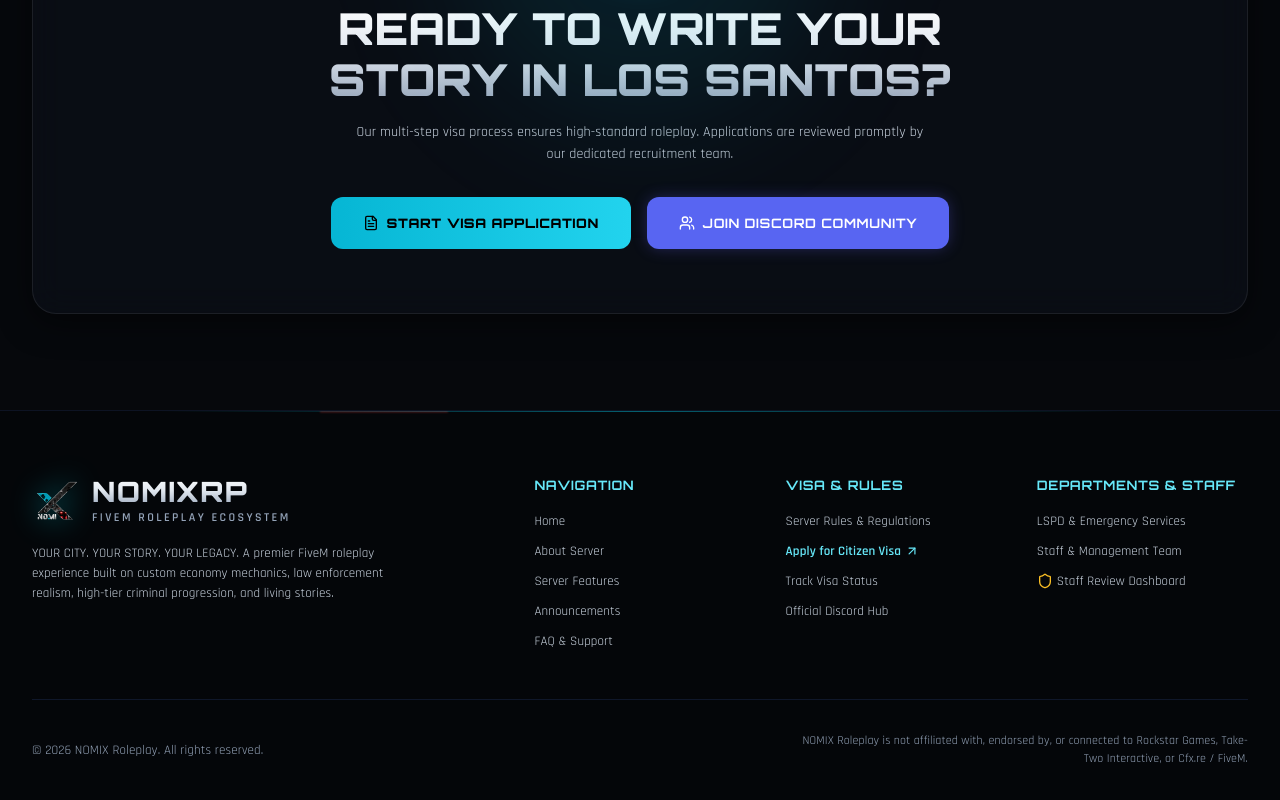
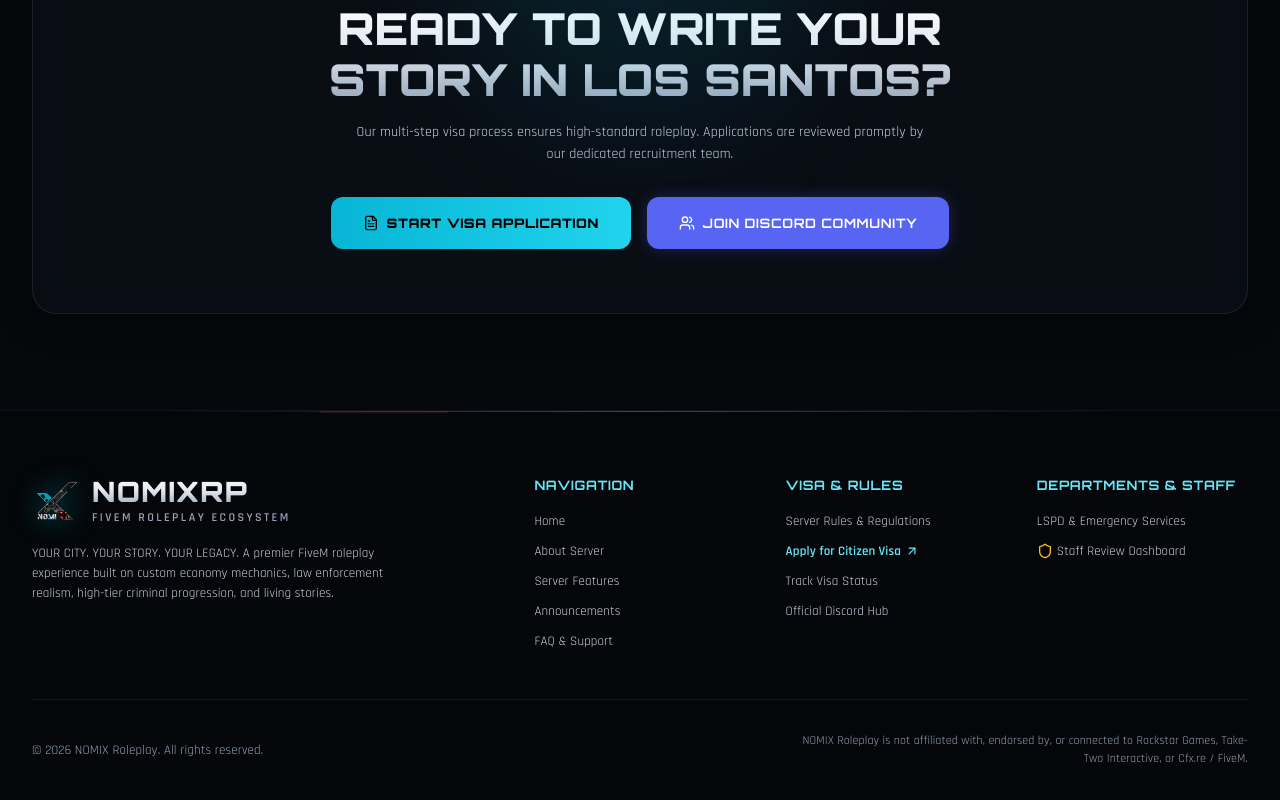
Before and after one commit to JP-12305/nomix-rp, a Next.js app: page / in a window 1280 px wide. Shown: the part 4687-5487 px from the top of the page. Built offline with nearby package versions, Linux system fonts and the light colour scheme; no server answers; the database is empty.

Commit message:
Staff members page removed (Temp)

```diff
--- a/app/page.tsx
+++ b/app/page.tsx
@@ -53,6 +53,7 @@ export default function HomePage() {
         }
       })
       .catch((err) => console.error(err));
+
 
     const handleScroll = () => {
       // Trigger background watermark only when 'YOUR CITY. YOUR STORY.' text reaches/touches the navbar (top <= 80px)
@@ -394,6 +395,8 @@ export default function HomePage() {
         </div>
       </section>
 
+
+
       {/* ========================================================================= */}
       {/* 7. RULES REMINDER CALLOUT */}
       {/* ========================================================================= */}
--- a/app/staff/page.tsx
+++ b/app/staff/page.tsx
@@ -1,9 +1,20 @@
+import { redirect } from "next/navigation";
+
+// TEMPORARILY DISABLED: Redirect staff roster page to home
+export default function StaffPage() {
+  redirect("/");
+}
+
+/*
+// =========================================================================
+// ORIGINAL STAFF & LEADERSHIP PAGE (PRESERVED FOR FUTURE RE-ENABLING)
+// =========================================================================
 "use client";
 
 import React from "react";
 import Image from "next/image";
 import Link from "next/link";
-import { Shield, Terminal, MessageSquare } from "lucide-react";
+import { Shield } from "lucide-react";
 
 const STAFF_ROSTER = [
   {
@@ -36,7 +47,7 @@ const STAFF_ROSTER = [
   },
 ];
 
-export default function StaffPage() {
+export function ActiveStaffPage() {
   return (
     <div className="max-w-7xl mx-auto px-4 sm:px-6 lg:px-8 pt-32 pb-24 space-y-16">
       <div className="text-center max-w-3xl mx-auto space-y-4">
@@ -78,3 +89,4 @@ export default function StaffPage() {
     </div>
   );
 }
+*/
--- a/components/navigation/Footer.tsx
+++ b/components/navigation/Footer.tsx
@@ -117,11 +117,6 @@ export default function Footer() {
                 </Link>
               </li>
               <li>
-                <Link href="/staff" className="hover:text-cyan-400 transition-colors flex items-center gap-1">
-                  Staff & Management Team
-                </Link>
-              </li>
-              <li>
                 <Link href="/admin" className="hover:text-amber-400 transition-colors flex items-center gap-1 text-slate-300">
                   <Shield className="w-4 h-4 text-amber-400" />
                   Staff Review Dashboard
```
